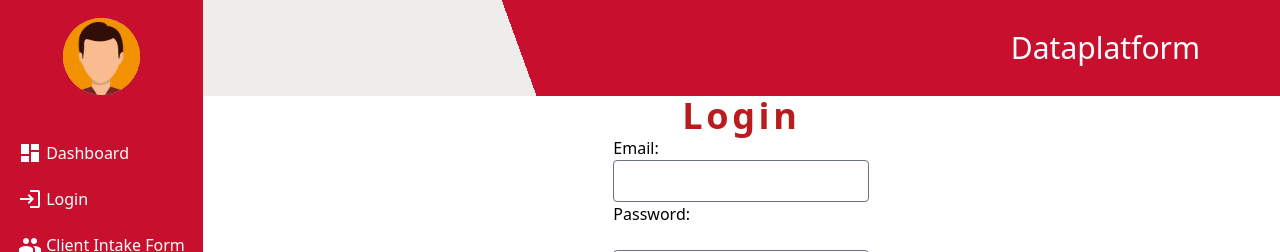
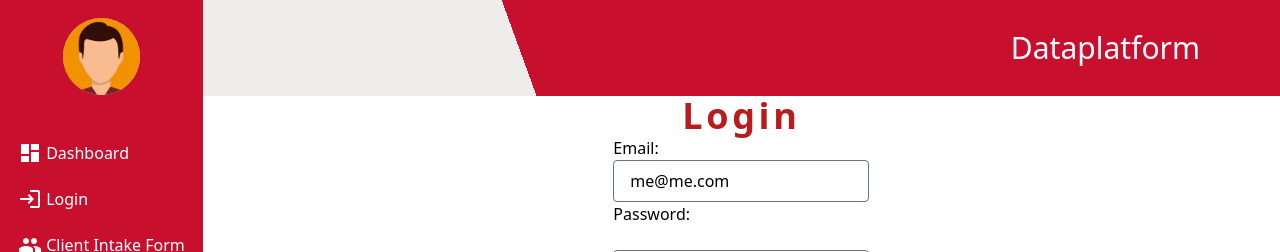
Before and after one commit to CIS-Spring-2023/project-cis_4339_project_-16, a Vue app in the folder frontend/: page /login in a window 1280 px wide. Shown: the top 252 px of the page. Built offline with nearby package versions, Linux system fonts and the light colour scheme; no server answers.

Commit message:
Added some hardcoded email and password for the login page.

```diff
--- a/frontend/src/components/logIn.vue
+++ b/frontend/src/components/logIn.vue
@@ -1,13 +1,13 @@
 <script>
 import axios from "axios";
-import bcrypt from "bcryptjs"
+import bcrypt from "bcryptjs";
 const apiURL = import.meta.env.VITE_ROOT_API;
 
 export default {
   data() {
     return {
-      email: "",
-      password: "",
+      email: "me@me.com",
+      password: "password",
     };
   },
   methods: {
```
